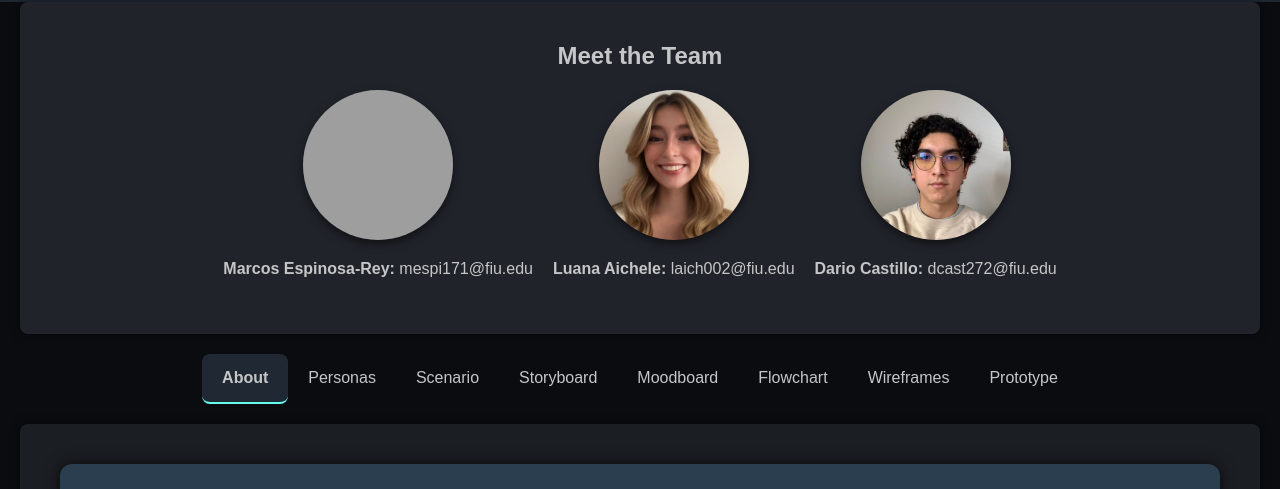
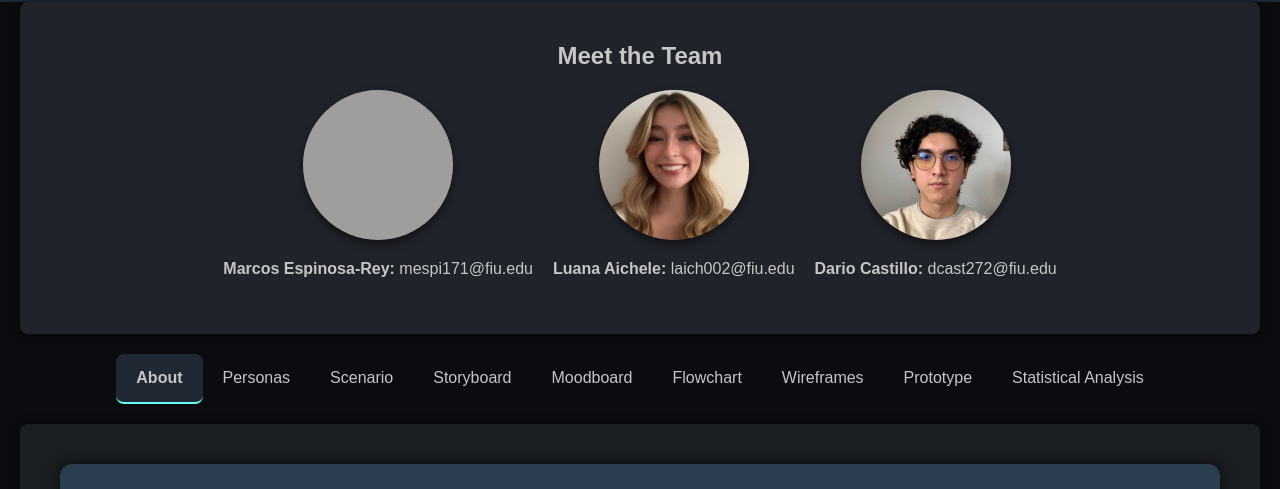
Before and after one commit to MarcEs1999/task-manager-project, a plain HTML site: page index.html in a window 1280 px wide. Shown: the part 311-800 px from the top of the page. Drawn offline with Linux system fonts and the light colour scheme; grey boxes are pictures that could not be loaded.

Commit message:
Update index.html

```diff
--- a/index.html
+++ b/index.html
@@ -47,6 +47,8 @@
             <li class="tab" onclick="openTab(event, 'flowchart')">Flowchart</li>
             <li class="tab" onclick="openTab(event, 'wireframes')">Wireframes</li>
             <li class="tab" onclick="openTab(event, 'prototype')">Prototype</li>
+            <li class="tab" onclick="openTab(event, 'Statistical_Analysis')">Statistical Analysis</li>
+
         </ul>
     </nav>
 
```
